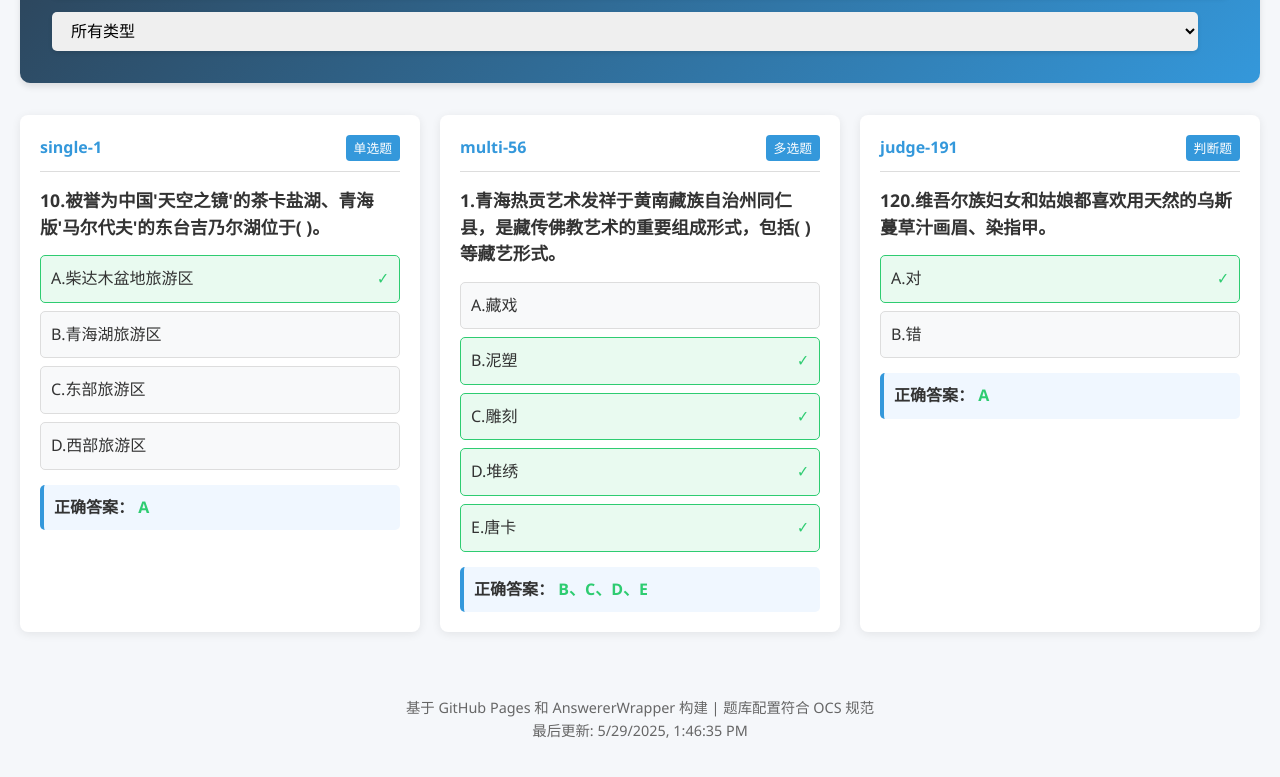
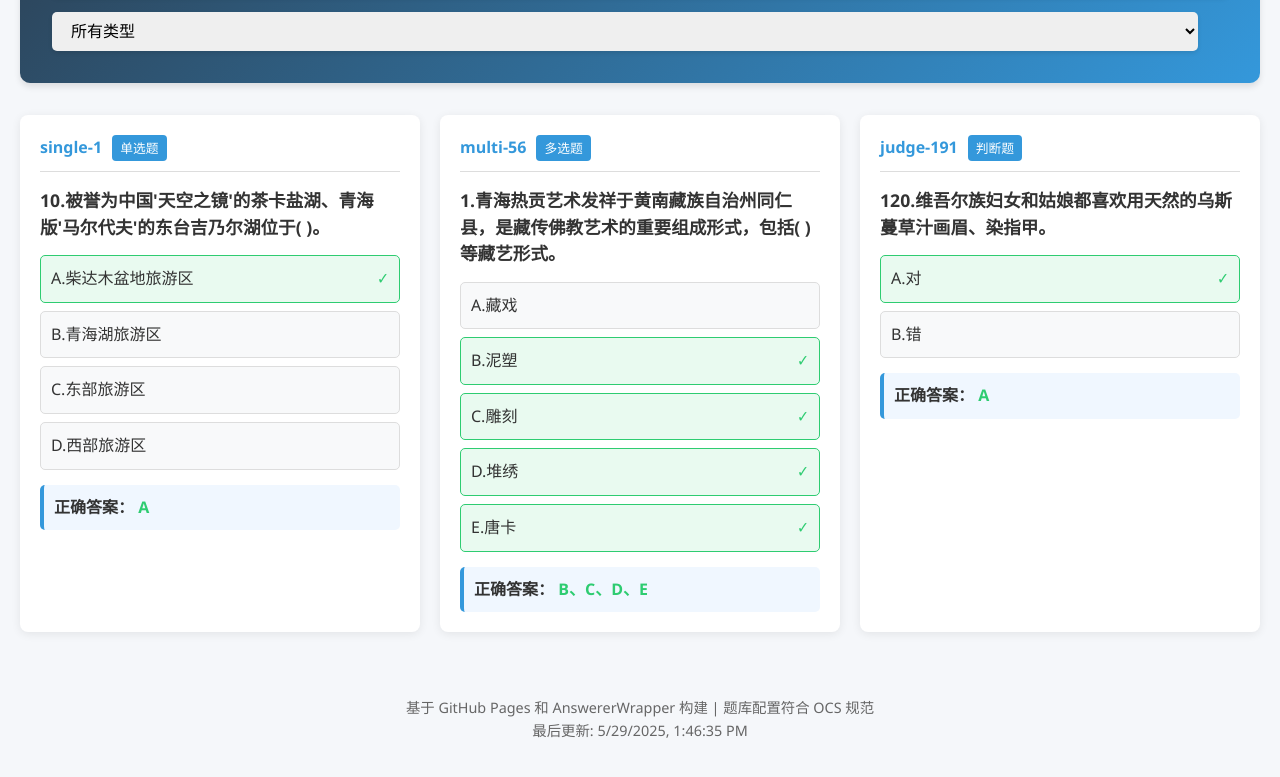
Before and after one commit to Youyuuuu/Youyuuuu.github.io, a plain HTML site: page docs/index.html in a window 1280 px wide. Shown: the part 173-950 px from the top of the page. Drawn offline with Linux system fonts and the light colour scheme.

Commit message:
Update style.css

```diff
--- a/docs/assets/style.css
+++ b/docs/assets/style.css
@@ -62,6 +62,11 @@ header h1 {
   gap: 20px;
 }
 
+/* 移除分类相关样式 */
+.question-category {
+  display: none;
+}
+
 .question-card {
   background: white;
   border-radius: 8px;
@@ -75,14 +80,15 @@ header h1 {
   box-shadow: 0 5px 15px rgba(0, 0, 0, 0.1);
 }
 
+/* 调整题目头部布局 */
 .question-header {
   display: flex;
-  justify-content: space-between;
+  justify-content: flex-start;
+  gap: 10px;
   margin-bottom: 15px;
   padding-bottom: 10px;
   border-bottom: 1px solid var(--border-color);
 }
-
 .question-id {
   font-weight: bold;
   color: var(--primary-color);
```
